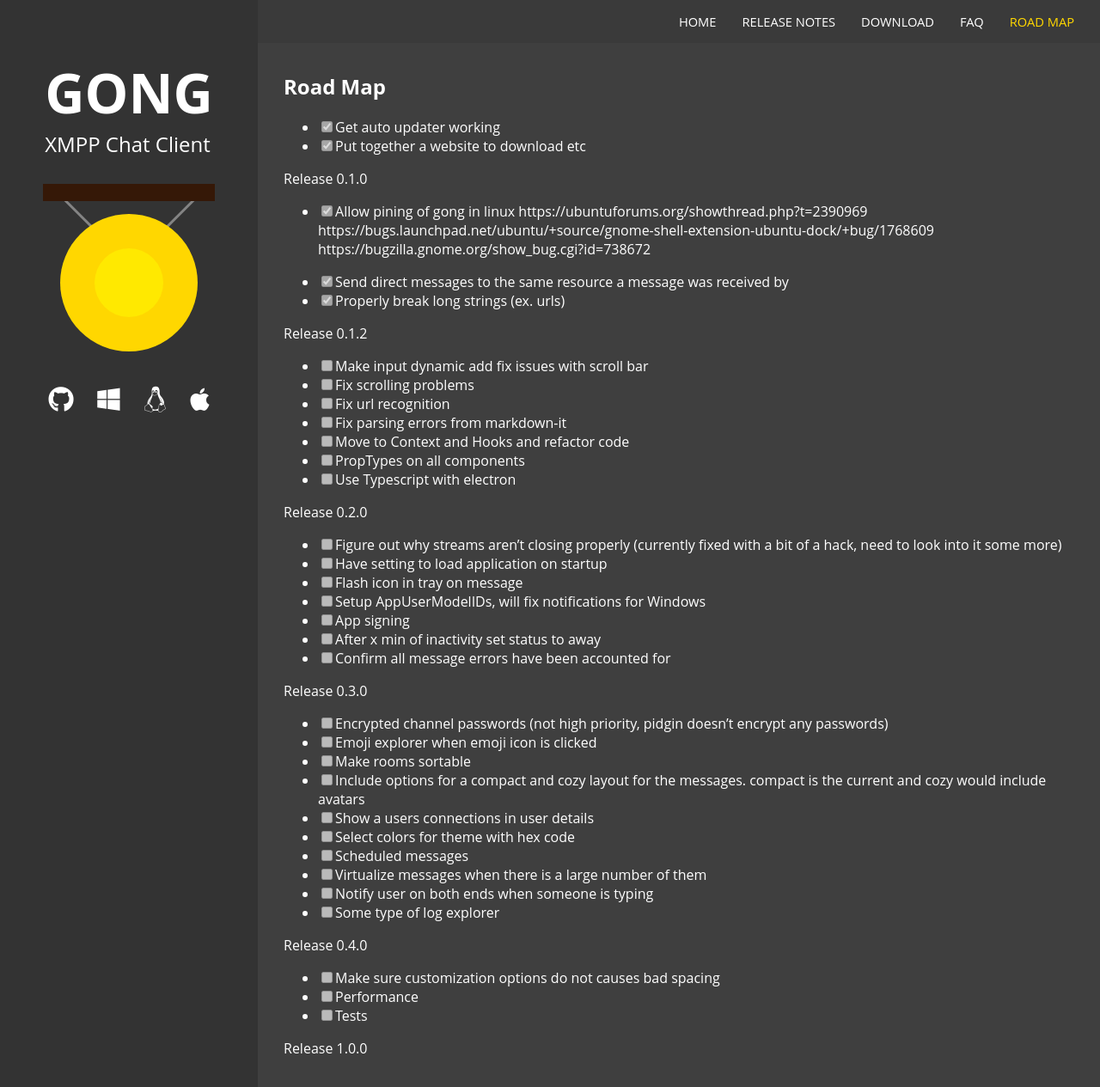
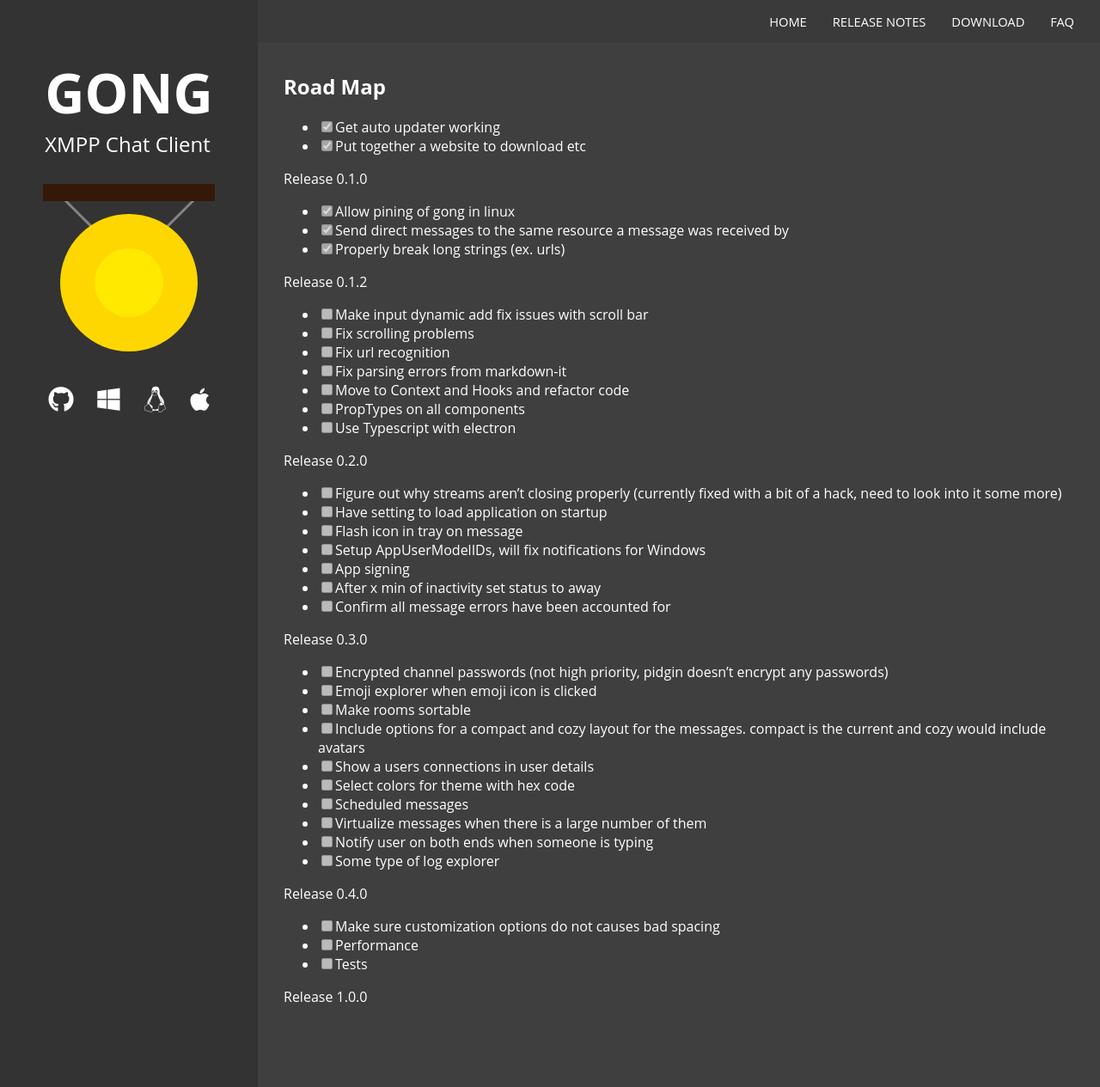
Before and after one commit to gongchat/gongchat.github.io, a Jekyll site: the page built from road-map.md, in a window 1280 px wide and 1311 px high. Shown: the top 1265 px of the window at 86% size. Built offline with Jekyll 4.4.1, drawn with Linux system fonts in a browser that asks for light colours.

Commit message:
remove road map

```diff
--- a/_data/navigation.yml
+++ b/_data/navigation.yml
@@ -6,5 +6,3 @@
   link: /download/
 - name: FAQ
   link: /faq/
-- name: Road Map
-  link: /road-map/
--- a/road-map.md
+++ b/road-map.md
@@ -11,10 +11,6 @@
 Release 0.1.0
 
 - [x] Allow pining of gong in linux
-      https://ubuntuforums.org/showthread.php?t=2390969
-      https://bugs.launchpad.net/ubuntu/+source/gnome-shell-extension-ubuntu-dock/+bug/1768609
-      https://bugzilla.gnome.org/show_bug.cgi?id=738672
-
 - [x] Send direct messages to the same resource a message was received by
 - [x] Properly break long strings (ex. urls)
 
```
